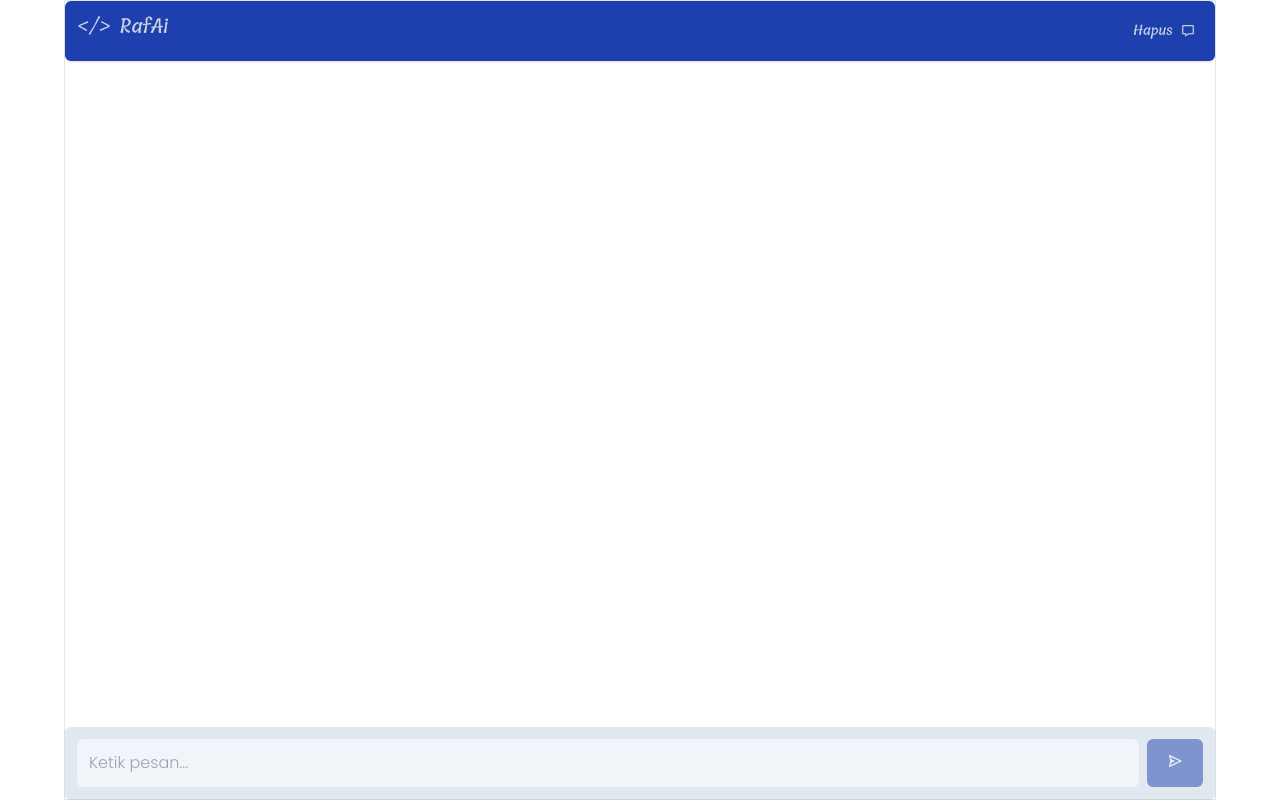
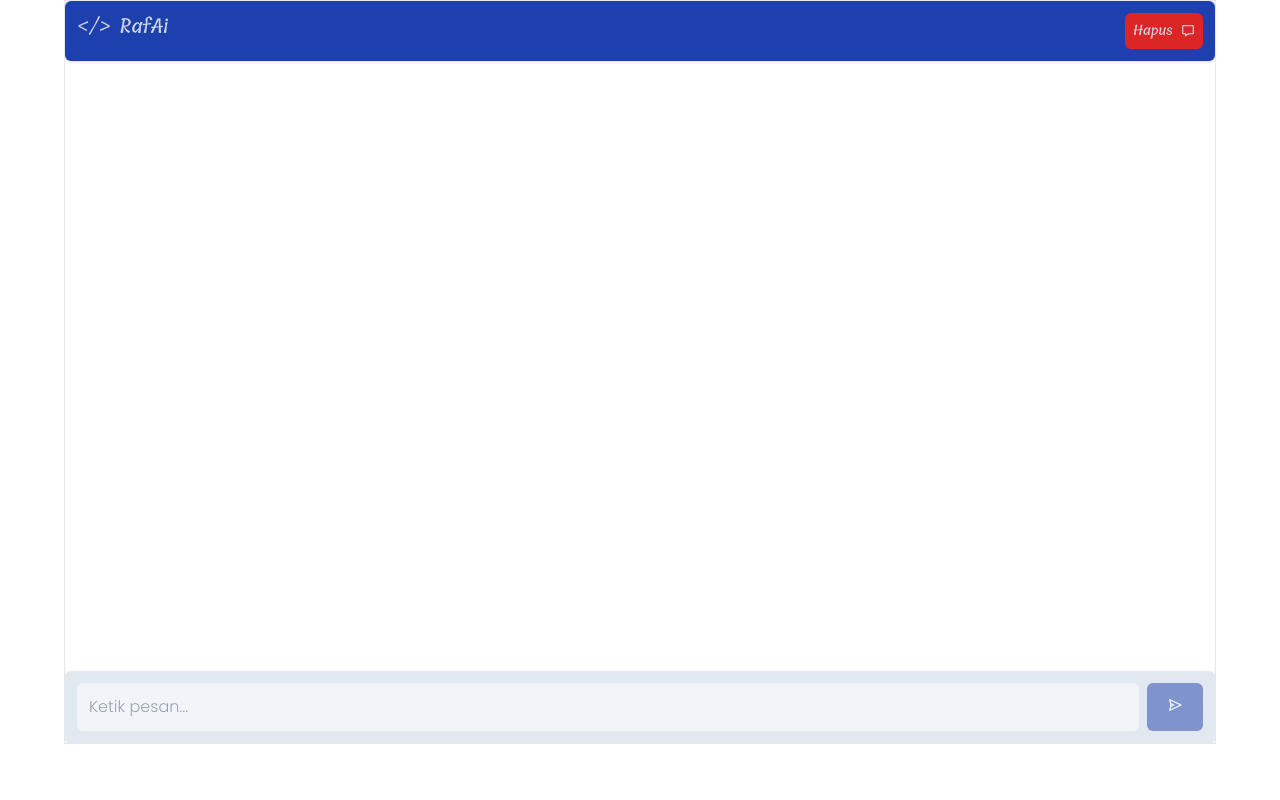
Before and after one commit to Raflysaputra23/RafAi, a React (Vite) app: page / in a window 1280 px wide. Built offline with nearby package versions, Linux system fonts and the light colour scheme.

Commit message:
mengubah lagi

```diff
--- a/src/App.jsx
+++ b/src/App.jsx
@@ -46,10 +46,10 @@ const App = () => {
 
   return (
     <>
-      <main className="mx-auto min-w-80 w-[90%] max-w-[90%] relative border" style={{height: "100%"}}>
+      <main className="mx-auto min-w-80 w-[90%] max-w-[90%] relative border overflow-hidden" style={{height: "93%"}}>
         <header className="p-3 rounded-md shadow bg-blue-800 flex justify-between font-tillana text-slate-300">
           <h1 className="text-xl">{"</>"} RafAi</h1>
-          <button id="btn-remove-chat" type="submit" className="text-sm p-2 rounded-md flex items-center gap-2 disabled:opacity-50 disabled:cursor-not-allowed" onClick={handleClearChat}>Hapus <i className="bx bx-message"></i></button>
+          <button id="btn-remove-chat" type="submit" className="text-sm p-2 bg-red-600 rounded-md flex items-center gap-2 disabled:opacity-50 disabled:cursor-not-allowed" onClick={handleClearChat}>Hapus <i className="bx bx-message"></i></button>
         </header>
         <section className="p-2 pb-36 flex flex-col gap-2 overflow-y-auto overflow-x-hidden">
           {chat && chat.map((chat, key) => {
```
